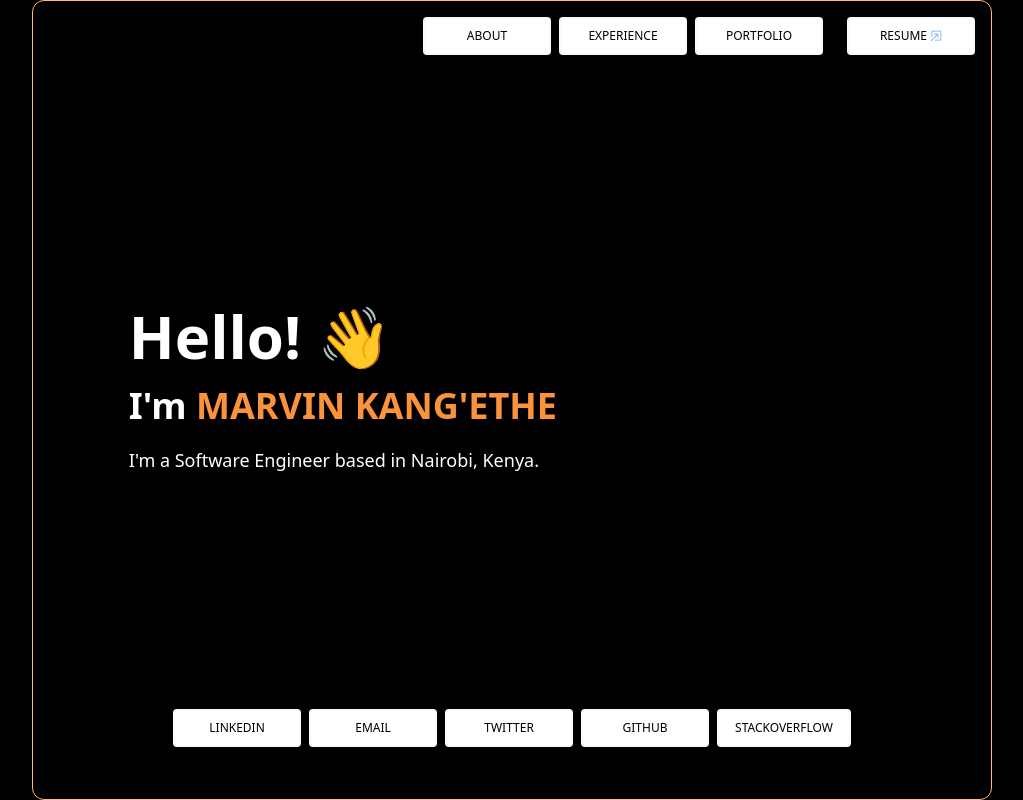
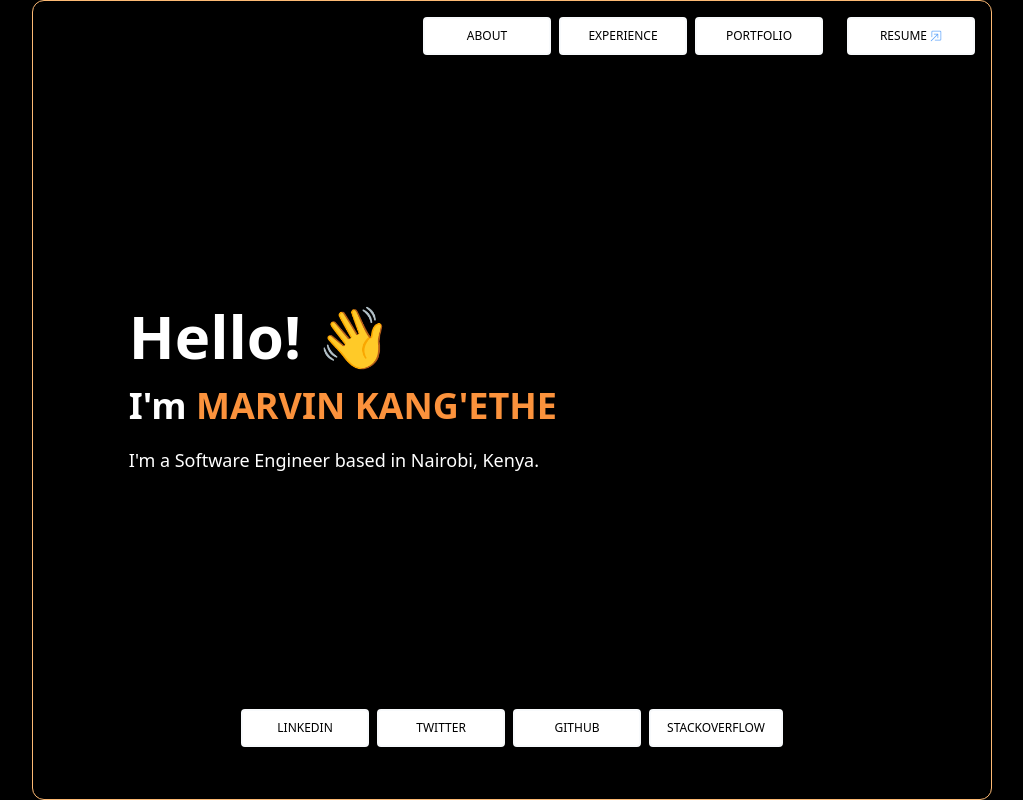
Before and after one commit to kang-marvin/portfolio, a React (Create React App) app: page / in a window 1280 px wide. Shown: the whole page, without its empty margins (128-1151 px from the left). Built offline with nearby package versions, Linux system fonts and the light colour scheme.

Commit message:
Remove email

```diff
--- a/src/data/index.js
+++ b/src/data/index.js
@@ -157,10 +157,6 @@ const FooterData = {
       link: "https://www.linkedin.com/in/kang-marvin",
     },
     {
-      name: "Email",
-      link: "mailto:marvinjameskang@gmail.com",
-    },
-    {
       name: "Twitter",
       link: "https://twitter.com/kang_marvin",
     },
```
